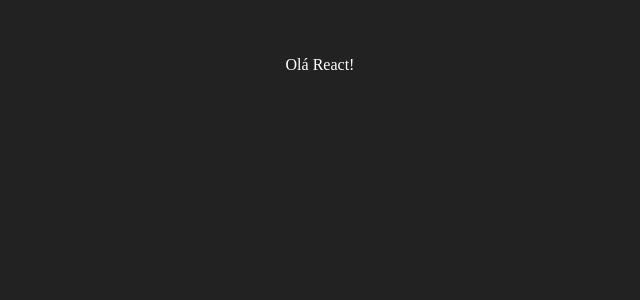
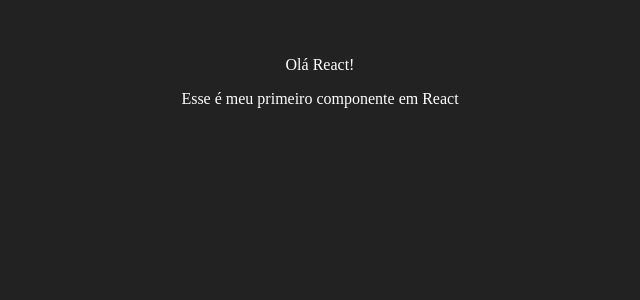
Before and after one commit to italoknd/Curso-REACT-JS, a React (Vite) app in the folder react-fundamentals/: page / in a window 1280 px wide. Shown: the top 300 px of the page, without its empty margins (320-960 px from the left). Built offline with nearby package versions, Linux system fonts and the light colour scheme.

Commit message:
adding new component

```diff
--- a/react-fundamentals/src/App.tsx
+++ b/react-fundamentals/src/App.tsx
@@ -1,9 +1,11 @@
 import "./App.css";
+import Primeiro from './components/basicos/Primeiro.jsx'
 
 function App() {
   return (
     <>
       <p>Olá React!</p>
+      <Primeiro/>
     </>
   );
 }
--- /dev/null
+++ b/react-fundamentals/src/components/basicos/Primeiro.tsx
@@ -0,0 +1,9 @@
+const Primeiro = () => {
+  return (
+    <>
+      <p>Esse é meu primeiro componente em React</p>
+    </>
+  );
+};
+
+export default Primeiro;
--- a/react-fundamentals/src/index.css
+++ b/react-fundamentals/src/index.css
@@ -1,3 +1,9 @@
+:root {
+  padding: 0;
+  margin: 0;
+  box-sizing: border-box;
+}
+
 body {
   background-color: #222;
   color: #fff;
```
